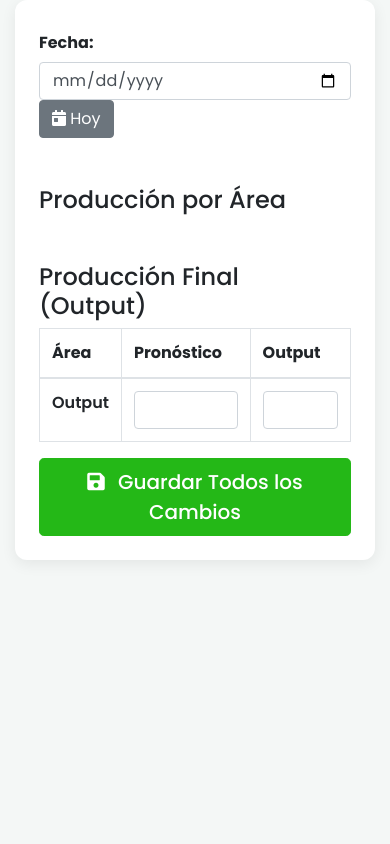
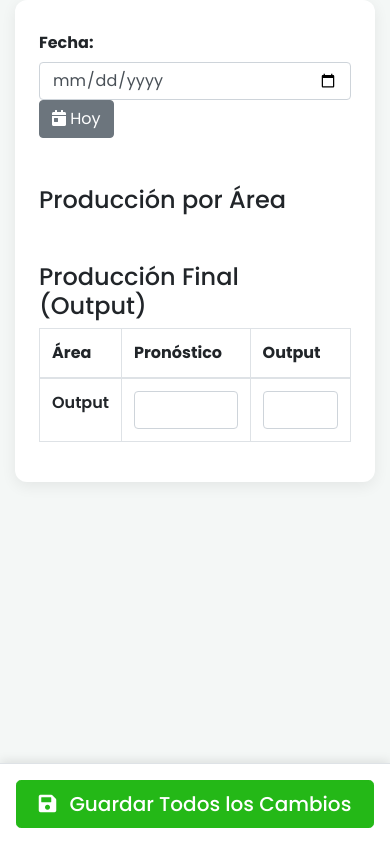
Before and after one commit to Berdoom/ProduccionNidec, a Flask app: template templates/captura_group.html in a window 390 px wide. Run offline with Flask 3, Linux system fonts and the light colour scheme; the template is opened without the code that fills it, so the values that code supplies are empty; some libraries are stand-ins or nearby versions.

Commit message:
Add files via upload

```diff
--- a/static/css/style.css
+++ b/static/css/style.css
@@ -11,6 +11,7 @@
     --white: #ffffff;
     --text-dark: #212529;
     --text-muted: #6c757d;
+    --border-color: #dee2e6;
 }
 
 body {
@@ -129,6 +130,12 @@ tr.status-resuelto .custom-select {
     z-index: 1055;
 }
 
+/* --- CAMBIO: Contenedor del botón de guardado --- */
+.save-button-container {
+    text-align: center;
+    margin-top: 2rem;
+}
+
 /* =================================================================
    ESTILOS PARA ACORDEÓN RESPONSIVE (CELULAR)
 ================================================================= */
@@ -214,6 +221,29 @@ tr.status-resuelto .custom-select {
         font-weight: bold;
         color: var(--text-dark);
         justify-content: center;
+    }
+
+    /* --- CAMBIO: Estilos para el botón de guardado fijo en móvil --- */
+    .save-button-container {
+        position: fixed;
+        bottom: 0;
+        left: 0;
+        right: 0;
+        background-color: rgba(255, 255, 255, 0.98);
+        padding: 1rem;
+        box-shadow: 0 -2px 10px rgba(0, 0, 0, 0.1);
+        z-index: 1000;
+        margin-top: 0;
+        border-top: 1px solid var(--border-color);
+    }
+
+    .save-button-container .btn {
+        width: 100%;
+    }
+
+    /* Añade espacio en la parte inferior para que el contenido no quede oculto */
+    main.container-fluid {
+        padding-bottom: 100px;
     }
 }
 
```
Also changed, not shown: other parts of static/css/style.css (+58 -5 lines).
